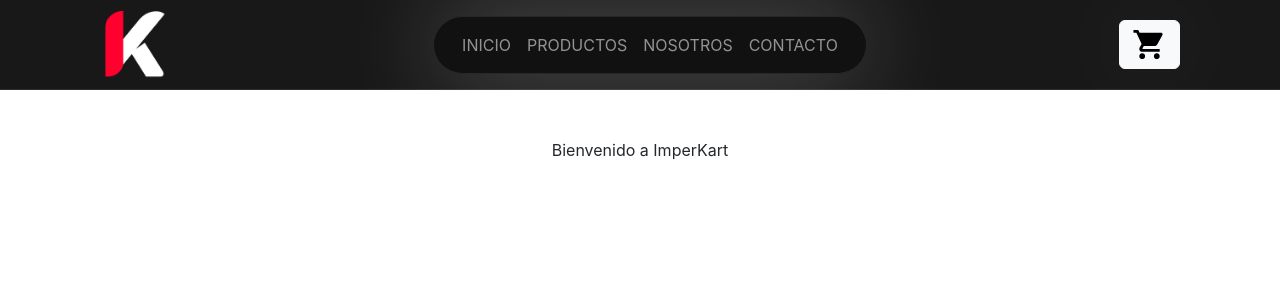
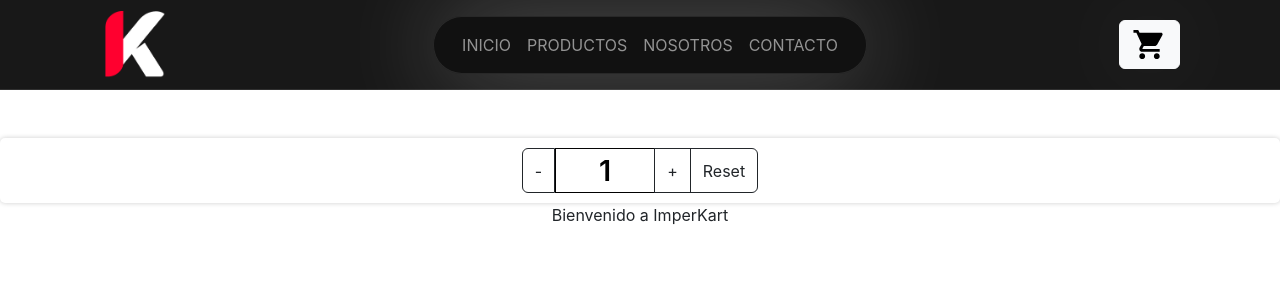
Before and after one commit to EzequielInsua/ImperKart-React, a React (Create React App) app: page / in a window 1280 px wide. Shown: the top 300 px of the page. Built offline with nearby package versions, Linux system fonts and the light colour scheme.

Commit message:
Desafio: contador con boton

```diff
--- a/src/App.js
+++ b/src/App.js
@@ -1,10 +1,12 @@
 import ItemListContainer from "./components/ItemListContainer/ItemListContainer";
 import  NavBar from "./components/NavBar/NavBar";
+import ItemCount from "./components/ItemCount/ItemCount";
 
 function App() {
   return (
     <>
     <NavBar/>
+    <ItemCount maxStock={13} minStock={1}/>
     <ItemListContainer greeting={"Bienvenido a ImperKart"}/>
     </>
   );
--- /dev/null
+++ b/src/components/ItemCount/ItemCount.css
@@ -0,0 +1,21 @@
+.item-count{
+    display: flex;
+    align-items: center;
+    justify-content: center;
+    width: 100%;
+    height: 100%;
+    background-color: #fff;
+    border-radius: 5px;
+    box-shadow: 0px 0px 5px 0px rgba(0,0,0,0.2);
+    padding: 10px;
+    font-size: 1.2em;
+    font-weight: bold;
+    color: #000;
+}
+.count{
+    width: 100px;
+    text-align: center;
+    font-size: 1.5em;
+    font-weight: 600;
+    border: #000 1px solid;
+}
--- /dev/null
+++ b/src/components/ItemCount/ItemCount.js
@@ -0,0 +1,31 @@
+import React, {useState} from "react";
+import "./ItemCount.css";
+
+const ItemCount = ({maxStock, minStock}) => {
+    const [count, setCount] = useState(1);
+
+    const onDecrement = () => {
+        count > minStock ? setCount(count - 1) : setCount(1);
+    }
+
+    const onIncrement = () => {
+        count < maxStock ? setCount(count + 1) : setCount(maxStock);
+    }
+
+    const reset = () => {
+        setCount(1);
+    }
+
+    return (
+        <div class="item-count">
+            <div class="btn-group" role="group" aria-label="Basic outlined example">
+                <button type="buttom" class="btn btn-outline-dark" onClick={onDecrement}>-</button>
+                <span class="count">{count}</span>
+                <button type="buttom" class="btn btn-outline-dark" onClick={onIncrement}>+</button>
+                <button type="buttom" class="btn btn-outline-dark" onClick={reset}>Reset</button>
+            </div>
+        </div>
+    );
+}
+
+export default ItemCount;
```
Also changed, not shown: src/components/Item/Item.js (added), src/components/ItemList/ItemList.js (added).
